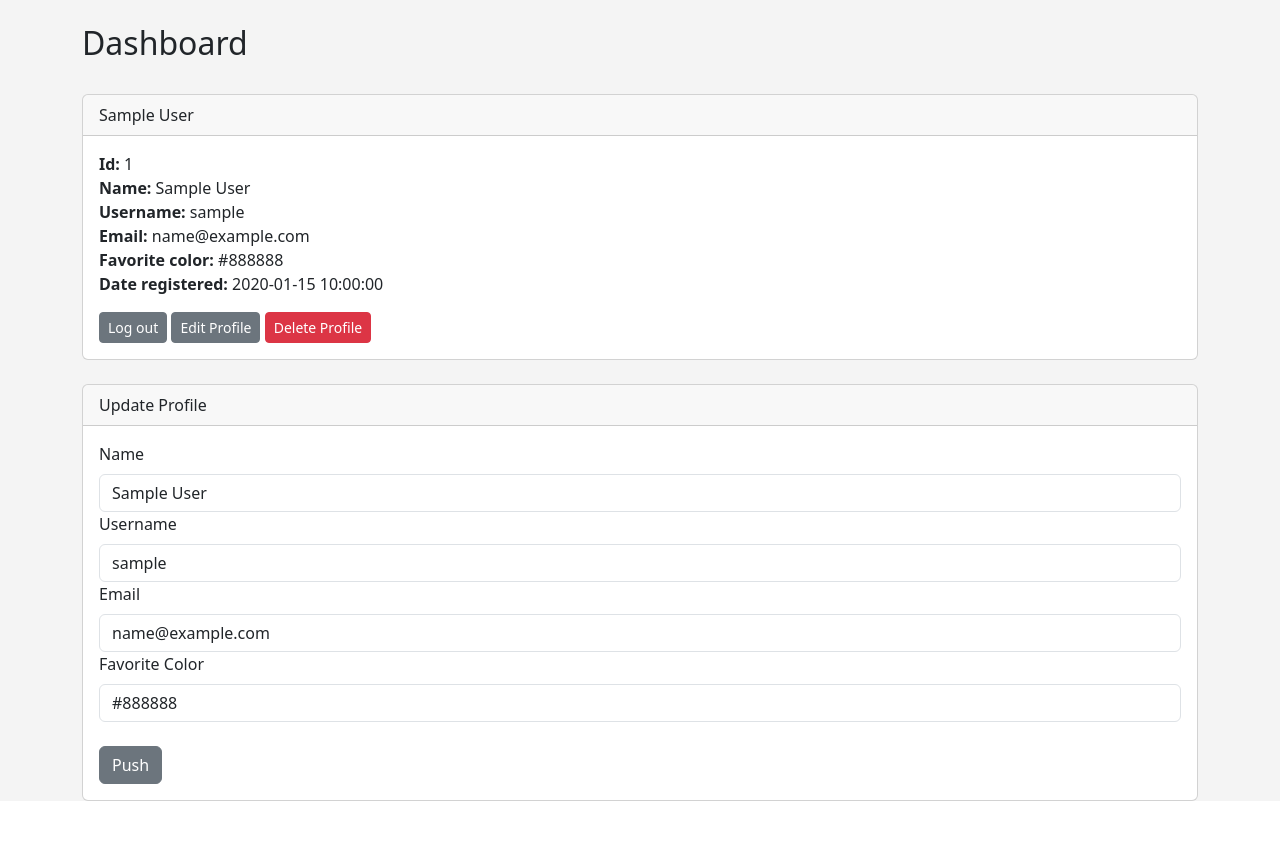
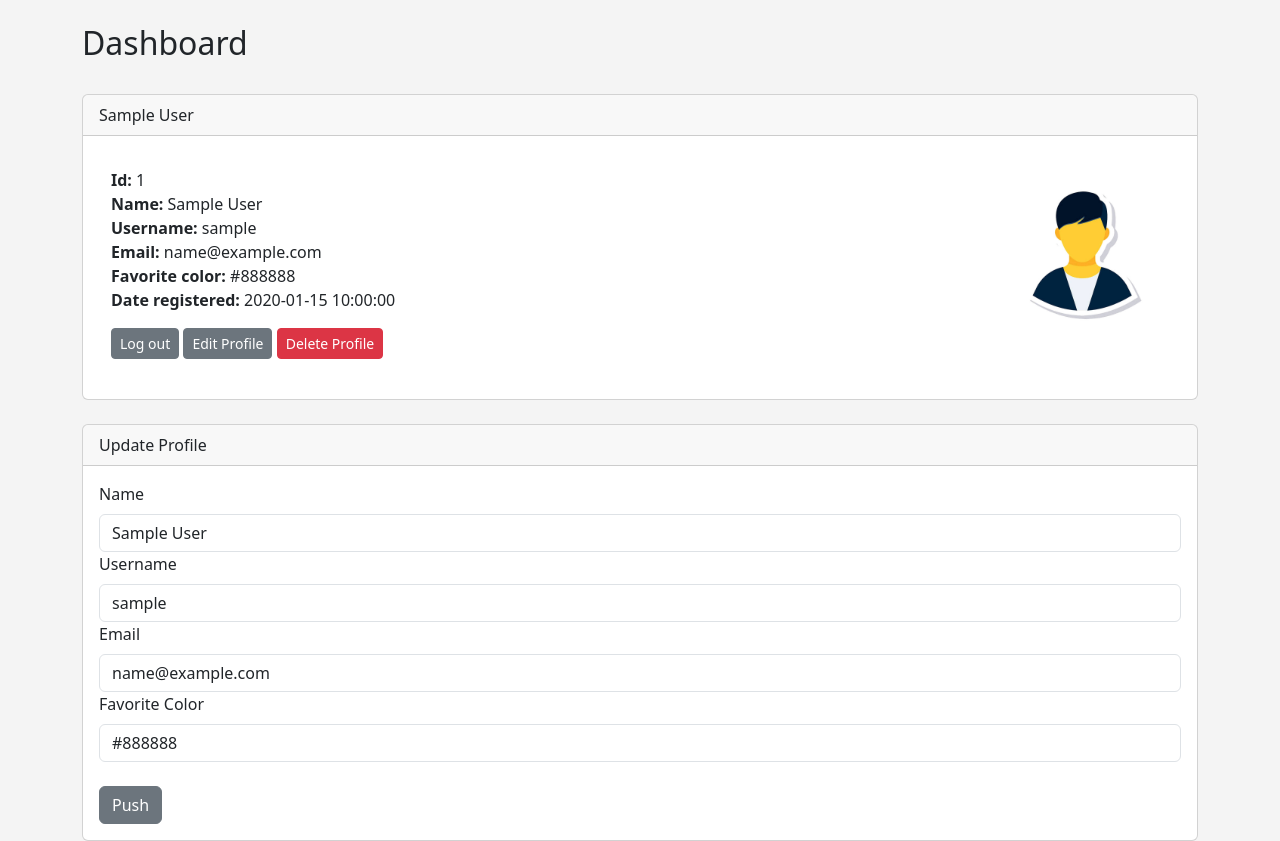
Before and after one commit to erlitx/master_forecaster, a Flask app: page /dashboard in a window 1280 px wide. Shown: the part 56-897 px from the top of the page. Before the commit the page ends 857 px from the top, so only its background shows below. Run offline with Flask 2, Linux system fonts and the light colour scheme; a user stored in the database is signed in; tables that the repository leaves empty hold one stand-in row (values such as "Sample post"); some libraries are stand-ins or nearby versions.

Commit message:
Codemy #36 complete

```diff
--- a/templates/dashboard.html
+++ b/templates/dashboard.html
@@ -18,6 +18,10 @@
   <div class="card-body">
 
     <p class="card-text">
+            <div class="container">
+        <div class="row">
+            <div class="col-8">
+
         <strong>Id:   </strong>{{ current_user.id }}<br/>
         <strong>Name:   </strong>{{ current_user.name }}<br/>
         <strong>Username:   </strong>{{ current_user.username }}<br/>
@@ -28,11 +32,17 @@
         <a href="{{ url_for('logout') }}" class="btn btn-secondary btn-sm">Log out</a>
         <a href="{{ url_for('update', id=current_user.id) }}" class="btn btn-secondary btn-sm">Edit Profile</a>
         <a href="{{ url_for('delete', id=current_user.id) }}" class="btn btn-danger btn-sm">Delete Profile</a>
+                <br/><br/>
   </div>
+  <div class="col-4">
+        <img src="{{ url_for('static', filename='images/avatar.jpg') }}" width="170px" align="right">
+    </div>
 </div>
+</div>
+</div>
+</div>
+<br/>
 
-
-<br/>
 <div class="card">
   <div class="card-header">
     Update Profile
@@ -53,6 +63,10 @@
             <br/>
             {{ form.submit(class="btn btn-secondary") }}
             </form>
+
+
     </div>
 </div>
+
+
 {% endblock %}
```
Also changed, not shown: static/images/avatar.jpg (added).
